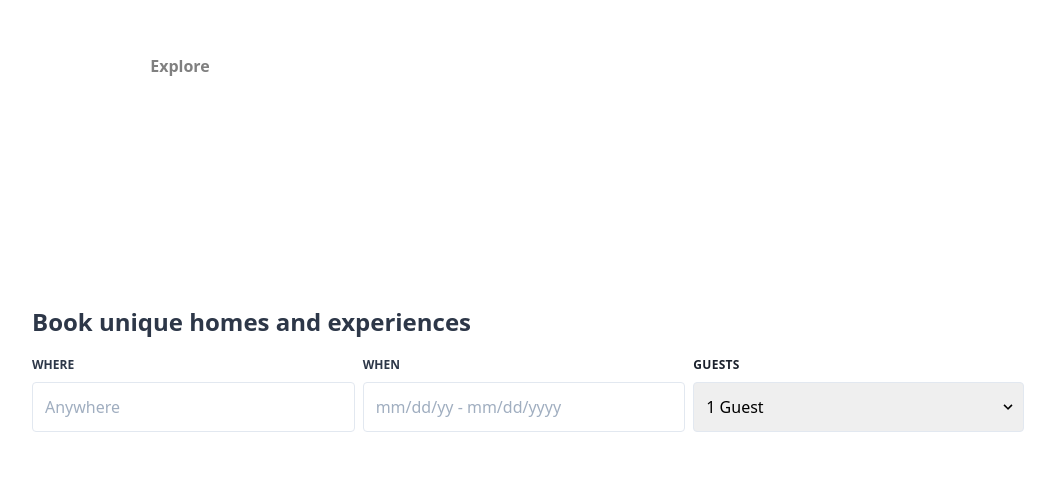
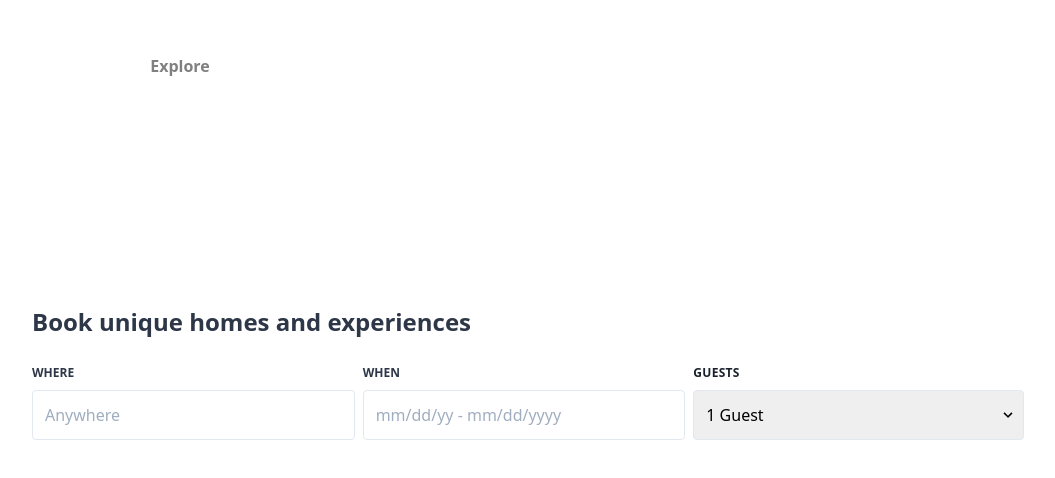
Before and after one commit to kokiebisu/nextjs_airbnb, a Next.js app: page / in a window 1280 px wide. Shown: the part 272-750 px from the top of the page, without its empty margins (112-1167 px from the left). Built offline with nearby package versions, Linux system fonts and the light colour scheme.

Commit message:
modified position for box components

```diff
--- a/components/InputBox.js
+++ b/components/InputBox.js
@@ -1,6 +1,6 @@
 export default ({ label, placeholder }) => {
 	return (
-		<div class='lg:mb-0 w-full lg:w-1/3 lg:pr-2'>
+		<div class='lg:mb-0 w-full lg:w-1/3 lg:pr-2 py-2 '>
 			<label class='uppercase text-xs font-semibold pb-2 text-gray-800 block' for={label}>
 				{label}
 			</label>
--- a/components/OptionBox.js
+++ b/components/OptionBox.js
@@ -1,6 +1,6 @@
 export default ({ label, options }) => {
 	return (
-		<div class='lg:w-1/3 w-full lg:pr-0 '>
+		<div class='lg:w-1/3 w-full py-2 lg:pr-0 '>
 			<label for={label} class='uppercase tracking-wide font-semibold text-xs text-gray-900 mb-2 block'>
 				{label}
 			</label>
```
